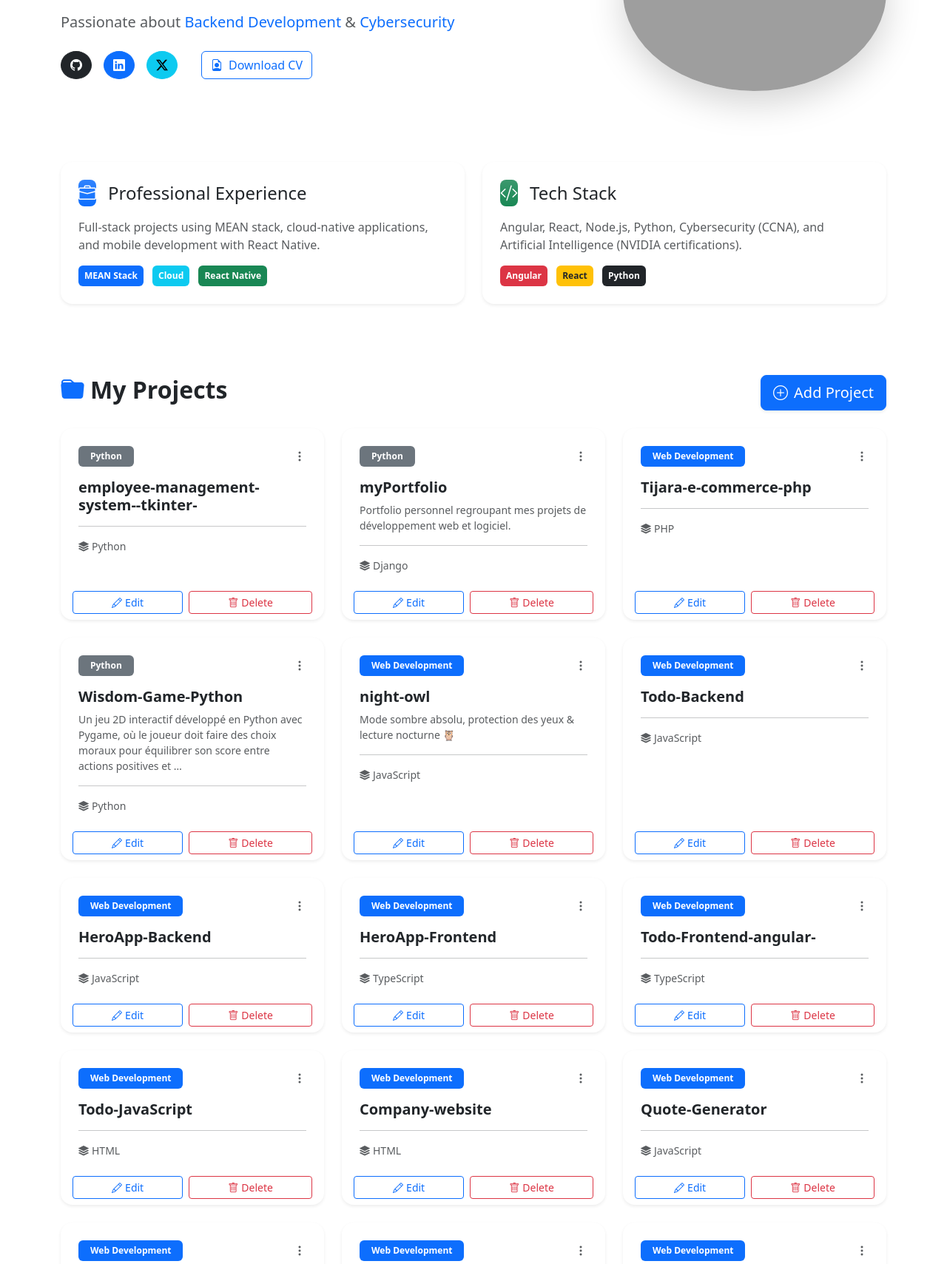
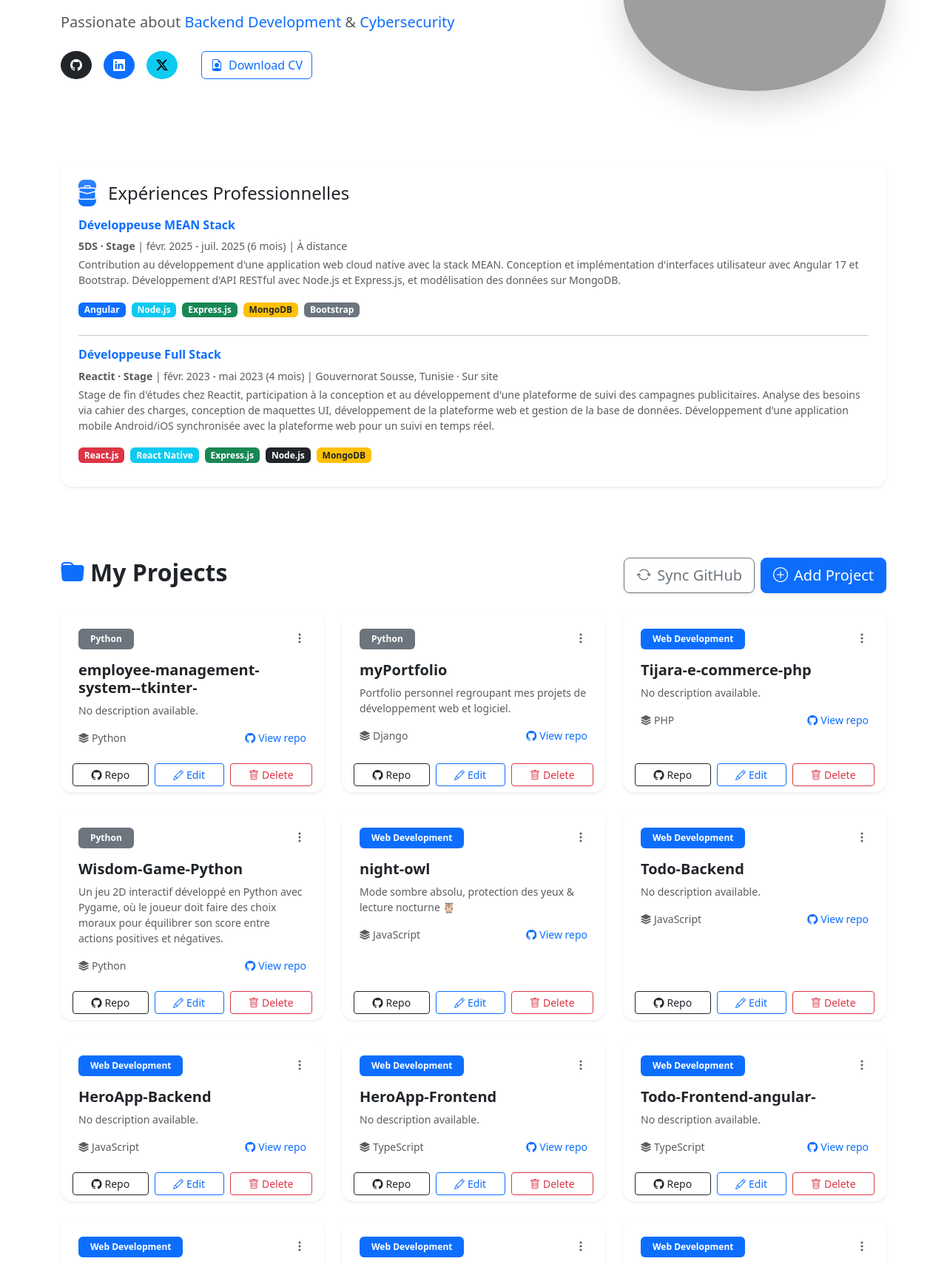
Before and after one commit to chakhari-dotcom/myPortfolio, a Django app: page / in a window 1280 px wide. Shown: the part 248-1957 px from the top of the page at 74% size. Run offline with Django 5.2, Linux system fonts and the light colour scheme; data comes from the database, SQL or seed files in the repository; both versions use the stored data as it was after the commit; grey boxes are pictures that could not be loaded.

Commit message:
update projects and professional experiences
Co-authored-by: Copilot <copilot@github.com>

```diff
--- a/base/templates/base/home.html
+++ b/base/templates/base/home.html
@@ -65,39 +65,46 @@
 <section id="about" class="py-5">
     <div class="container">
         <div class="row g-4">
-            <div class="col-md-6">
+            <div class="col-md-12">
                 <div class="card h-100 border-0 shadow-sm rounded-4">
                     <div class="card-body p-4">
                         <div class="d-flex align-items-center mb-3">
                             <div class="icon-box bg-primary bg-gradient rounded-3">
                                 <i class="bi bi-briefcase text-white fs-4"></i>
                             </div>
-                            <h4 class="ms-3 mb-0">Professional Experience</h4>
+                            <h4 class="ms-3 mb-0">Expériences Professionnelles</h4>
                         </div>
-                        <p class="text-muted">Full-stack projects using MEAN stack, cloud-native applications, and mobile development with React Native.</p>
-                        <div class="mt-3">
-                            <span class="badge bg-primary me-2 p-2">MEAN Stack</span>
-                            <span class="badge bg-info me-2 p-2">Cloud</span>
-                            <span class="badge bg-success p-2">React Native</span>
+
+                        <!-- Expérience 1 -->
+                        <div class="mb-4">
+                            <h6 class="fw-bold text-primary">Développeuse MEAN Stack</h6>
+                            <p class="text-muted small mb-1"><strong>5DS · Stage</strong> | févr. 2025 - juil. 2025 (6 mois) | À distance</p>
+                            <p class="text-muted small">Contribution au développement d'une application web cloud native avec la stack MEAN. Conception et implémentation d'interfaces utilisateur avec Angular 17 et Bootstrap. Développement d'API RESTful avec Node.js et Express.js, et modélisation des données sur MongoDB.</p>
+                            <div class="mt-2">
+                                <span class="badge bg-primary me-1">Angular</span>
+                                <span class="badge bg-info me-1">Node.js</span>
+                                <span class="badge bg-success me-1">Express.js</span>
+                                <span class="badge bg-warning text-dark me-1">MongoDB</span>
+                                <span class="badge bg-secondary">Bootstrap</span>
+                            </div>
                         </div>
-                    </div>
-                </div>
-            </div>
-            <div class="col-md-6">
-                <div class="card h-100 border-0 shadow-sm rounded-4">
-                    <div class="card-body p-4">
-                        <div class="d-flex align-items-center mb-3">
-                            <div class="icon-box bg-success bg-gradient rounded-3">
-                                <i class="bi bi-code-slash text-white fs-4"></i>
+
+                        <hr class="my-3">
+
+                        <!-- Expérience 2 -->
+                        <div class="mb-2">
+                            <h6 class="fw-bold text-primary">Développeuse Full Stack</h6>
+                            <p class="text-muted small mb-1"><strong>Reactit · Stage</strong> | févr. 2023 - mai 2023 (4 mois) | Gouvernorat Sousse, Tunisie · Sur site</p>
+                            <p class="text-muted small">Stage de fin d'études chez Reactit, participation à la conception et au développement d'une plateforme de suivi des campagnes publicitaires. Analyse des besoins via cahier des charges, conception de maquettes UI, développement de la plateforme web et gestion de la base de données. Développement d'une application mobile Android/iOS synchronisée avec la plateforme web pour un suivi en temps réel.</p>
+                            <div class="mt-2">
+                                <span class="badge bg-danger me-1">React.js</span>
+                                <span class="badge bg-info me-1">React Native</span>
+                                <span class="badge bg-success me-1">Express.js</span>
+                                <span class="badge bg-dark me-1">Node.js</span>
+                                <span class="badge bg-warning text-dark">MongoDB</span>
                             </div>
-                            <h4 class="ms-3 mb-0">Tech Stack</h4>
                         </div>
-                        <p class="text-muted">Angular, React, Node.js, Python, Cybersecurity (CCNA), and Artificial Intelligence (NVIDIA certifications).</p>
-                        <div class="mt-3">
-                            <span class="badge bg-danger me-2 p-2">Angular</span>
-                            <span class="badge bg-warning text-dark me-2 p-2">React</span>
-                            <span class="badge bg-dark p-2">Python</span>
-                        </div>
+
                     </div>
                 </div>
             </div>
@@ -108,11 +115,26 @@
 <!-- Projects Section -->
 <section id="projects" class="py-5">
     <div class="container">
-        <div class="d-flex justify-content-between align-items-center mb-4">
+        {% if messages %}
+        <div class="mb-4">
+            {% for message in messages %}
+            <div class="alert alert-{{ message.tags }} alert-dismissible fade show" role="alert">
+                {{ message }}
+                <button type="button" class="btn-close" data-bs-dismiss="alert" aria-label="Close"></button>
+            </div>
+            {% endfor %}
+        </div>
+        {% endif %}
+        <div class="d-flex flex-column flex-md-row justify-content-between align-items-start align-items-md-center mb-4 gap-2">
             <h2 class="fw-bold"><i class="bi bi-folder-fill text-primary me-2"></i>My Projects</h2>
-            <a href="{% url 'project_create' %}" class="btn btn-primary btn-lg shadow-sm">
-                <i class="bi bi-plus-circle me-2"></i>Add Project
-            </a>
+            <div class="d-flex gap-2 flex-wrap">
+                <a href="{% url 'sync_github_projects' %}" class="btn btn-outline-secondary btn-lg shadow-sm">
+                    <i class="bi bi-arrow-repeat me-2"></i>Sync GitHub
+                </a>
+                <a href="{% url 'project_create' %}" class="btn btn-primary btn-lg shadow-sm">
+                    <i class="bi bi-plus-circle me-2"></i>Add Project
+                </a>
+            </div>
         </div>
 
         <div class="row g-4">
@@ -135,14 +157,25 @@
                             </div>
                         </div>
                         <h5 class="card-title fw-bold mb-2">{{ project.title }}</h5>
-                        <p class="card-text text-muted small">{{ project.description|truncatewords:25 }}</p>
-                        <hr>
-                        <div class="d-flex justify-content-between align-items-center">
-                            <small class="text-muted"><i class="bi bi-stack me-1"></i>{{ project.technology }}</small>
+                        <p class="card-text text-muted small mb-3">
+                            {{ project.description|default:"No description available."|truncatewords:35 }}
+                        </p>
+                        <div class="d-flex justify-content-between align-items-center flex-wrap gap-2">
+                            <small class="text-muted"><i class="bi bi-stack me-1"></i>{{ project.technology|default:"Unknown" }}</small>
+                            {% if project.github_link %}
+                            <a href="{{ project.github_link }}" target="_blank" class="text-decoration-none small">
+                                <i class="bi bi-github me-1"></i>View repo
+                            </a>
+                            {% endif %}
                         </div>
                     </div>
                     <div class="card-footer bg-transparent border-0 pt-0">
-                        <div class="d-flex gap-2">
+                        <div class="d-flex gap-2 flex-wrap">
+                            {% if project.github_link %}
+                            <a href="{{ project.github_link }}" target="_blank" class="btn btn-sm btn-outline-dark flex-grow-1">
+                                <i class="bi bi-github me-1"></i>Repo
+                            </a>
+                            {% endif %}
                             <a href="{% url 'project_update' project.id %}" class="btn btn-sm btn-outline-primary flex-grow-1">
                                 <i class="bi bi-pencil me-1"></i>Edit
                             </a>
--- a/base/urls.py
+++ b/base/urls.py
@@ -7,4 +7,5 @@ urlpatterns=[
     path('create/', views.project_create, name='project_create'),
     path('update/<int:pk>/', views.project_update, name='project_update'),
     path('delete/<int:pk>/', views.project_delete, name='project_delete'),
+    path('sync-github/', views.sync_github_projects_view, name='sync_github_projects'),
 ]
--- a/base/views.py
+++ b/base/views.py
@@ -1,11 +1,78 @@
+import json
+from urllib.error import HTTPError, URLError
+from urllib.request import Request, urlopen
+
 from django.shortcuts import render, redirect
 from django.core.mail import send_mail
 from django.contrib import messages
 from .models import Project, Category
 
+
 def home(request):
     projects = Project.objects.all()
     return render(request, 'base/home.html', {'projects': projects})
+
+
+def get_github_repos(username):
+    url = f"https://api.github.com/users/{username}/repos?per_page=100&sort=updated"
+    request = Request(url, headers={"User-Agent": "Mozilla/5.0"})
+    try:
+        with urlopen(request, timeout=10) as response:
+            return json.load(response)
+    except (HTTPError, URLError, ValueError) as error:
+        raise RuntimeError(f"Unable to fetch GitHub repositories: {error}")
+
+
+def get_category_name(language):
+    if not language:
+        return "Other"
+    language = language.lower()
+    if language in {"python"}:
+        return "Python"
+    if language in {"javascript", "typescript", "php", "html", "css"}:
+        return "Web Development"
+    if language in {"java"}:
+        return "Mobile Development"
+    return "Other"
+
+
+def sync_github_projects():
+    repos = get_github_repos("chakhari-dotcom")
+    synced_titles = []
+
+    for repo in repos:
+        title = repo.get("name", "").strip()
+        if not title:
+            continue
+
+        description = repo.get("description") or ""
+        technology = repo.get("language") or "Unknown"
+        github_link = repo.get("html_url", "")
+        category_name = get_category_name(repo.get("language"))
+        category, _ = Category.objects.get_or_create(name=category_name)
+
+        Project.objects.update_or_create(
+            title=title,
+            defaults={
+                "description": description,
+                "technology": technology,
+                "category": category,
+                "github_link": github_link,
+            },
+        )
+        synced_titles.append(title)
+
+    Project.objects.exclude(title__in=synced_titles).delete()
+    return len(synced_titles)
+
+
+def sync_github_projects_view(request):
+    try:
+        count = sync_github_projects()
+        messages.success(request, f"Synced {count} GitHub project(s).")
+    except Exception as error:
+        messages.error(request, f"GitHub sync failed: {error}")
+    return redirect('home')
 
 def contact(request):
     if request.method == 'POST':
```
Also changed, not shown: base/management/commands/sync_github_projects.py (added, +71 -0 lines), base/management/__init__.py (added), base/management/commands/__init__.py (added), db.sqlite3, 1 other file.
